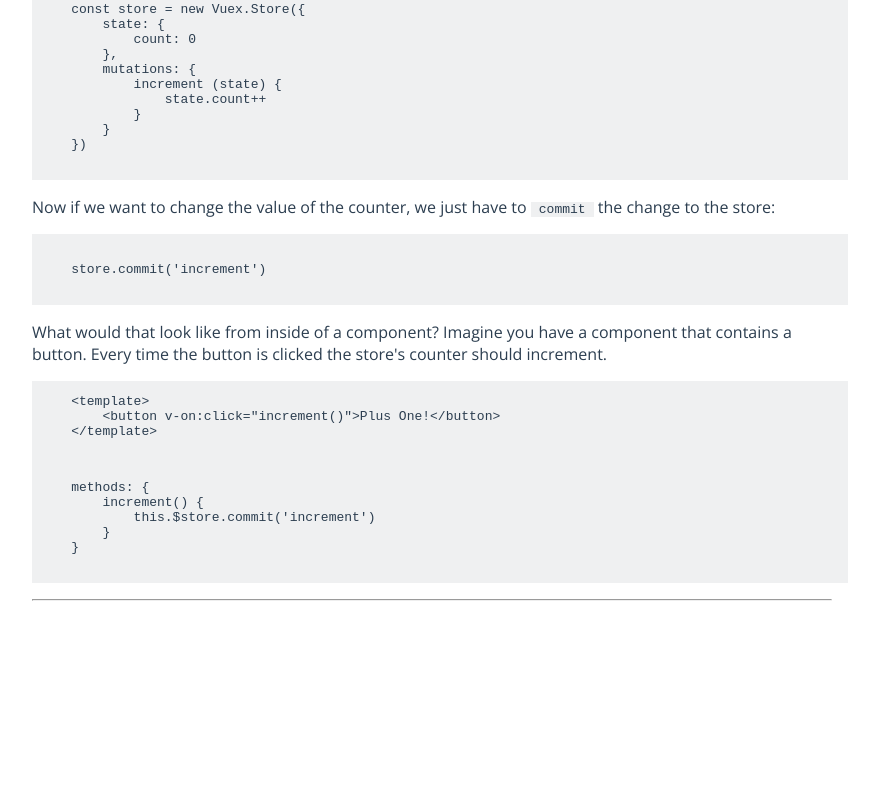
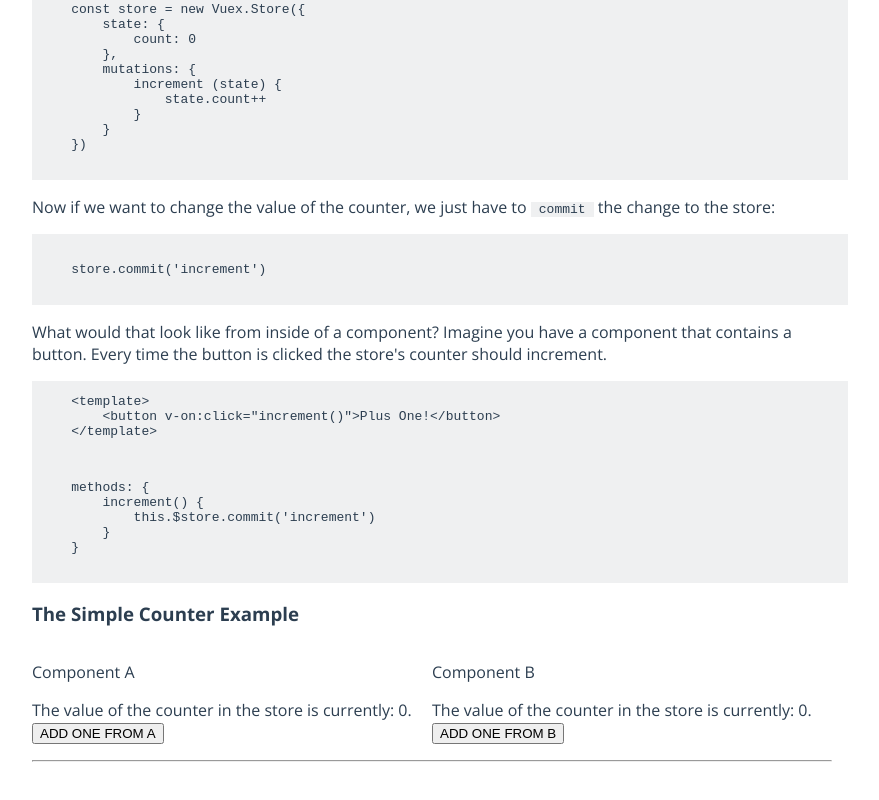
Before and after one commit to nickjg231/VueIntermediateDemo, a Vue app: page /StateManagement in a window 1280 px wide. Shown: the part 1579-2379 px from the top of the page, without its empty margins (208-1087 px from the left). Before the commit the page ends 2308 px from the top, so only its background shows below. Built offline with nearby package versions, Linux system fonts and the light colour scheme.

Commit message:
shared state counter example

```diff
--- /dev/null
+++ b/src/components/SharedStateA.vue
@@ -0,0 +1,26 @@
+<template>
+    <div class="content">
+        <div class="counter-display">
+            <p>Component A</p>
+            The value of the counter in the store is currently: {{ $store.state.count }}.
+        </div>
+        <div class="incrementer">
+            <button @click="incrementCounter()">ADD ONE FROM A</button>
+        </div>
+    </div>
+</template>
+
+<script lang="ts">
+import { Vue, Component } from 'vue-property-decorator';
+
+@Component({})
+export default class SharedStateA extends Vue {
+    private incrementCounter(): void {
+        this.$store.commit('increment');
+    }
+}
+</script>
+
+<style lang="scss" scoped>
+
+</style>
--- /dev/null
+++ b/src/components/SharedStateB.vue
@@ -0,0 +1,26 @@
+<template>
+    <div class="content">
+        <div class="counter-display">
+            <p>Component B</p>
+            The value of the counter in the store is currently: {{ $store.state.count }}.
+        </div>
+        <div class="incrementer">
+            <button @click="incrementCounter()">ADD ONE FROM B</button>
+        </div>
+    </div>
+</template>
+
+<script lang="ts">
+import { Vue, Component } from 'vue-property-decorator';
+
+@Component({})
+export default class SharedStateA extends Vue {
+    private incrementCounter(): void {
+        this.$store.commit('increment');
+    }
+}
+</script>
+
+<style lang="scss" scoped>
+
+</style>
--- a/src/components/StateManagement.vue
+++ b/src/components/StateManagement.vue
@@ -44,6 +44,16 @@
 
             <CodeSnippet :code="incrementCounterTemplate"></CodeSnippet>
             <CodeSnippet :code="incrementCounterScript"></CodeSnippet>
+
+            <h3>The Simple Counter Example</h3>
+            <div class="two-columns">
+                <div class="item">
+                    <SharedStateA></SharedStateA>
+                </div>
+                <div class="item">
+                    <SharedStateB></SharedStateB>
+                </div>
+            </div>
         </template>
     </section-component>
 </template>
@@ -52,11 +62,15 @@
 import { Vue, Component } from 'vue-property-decorator';
 import CodeSnippet from '@/components/CodeSnippet.vue';
 import SectionComponent from '@/components/SectionComponent.vue';
+import SharedStateA from '@/components/SharedStateA.vue';
+import SharedStateB from '@/components/SharedStateB.vue';
 
 @Component({
     components: {
         CodeSnippet,
-        SectionComponent
+        SectionComponent,
+        SharedStateA,
+        SharedStateB
     }
 })
 export default class StateManagement extends Vue {
--- a/src/store.ts
+++ b/src/store.ts
@@ -5,10 +5,12 @@ Vue.use(Vuex);
 
 export default new Vuex.Store({
   state: {
-
+    count: 0
   },
   mutations: {
-
+    increment (state) {
+      state.count++;
+    }
   },
   actions: {
 
--- a/src/views/Home.vue
+++ b/src/views/Home.vue
@@ -1,7 +1,8 @@
 <template>
   <div class="home">
     <img alt="Vue logo" src="../assets/logo.png">
-    <p>VueJS Part II: Intermediate Concepts - Events, Binding, State Management, and More.</p>
+    <p class="title">VueJS Part II: Intermediate Concepts</p>
+    <p>Events, Binding, State Management, and More.</p>
   </div>
 </template>
 
@@ -21,5 +22,10 @@ export default class Home extends Vue {}
   .home {
     text-align: center;
     margin: 180px auto 0;
+    font-size: 20px;
+
+    .title {
+      font-size: 36px;
+    }
   }
 </style>
```
